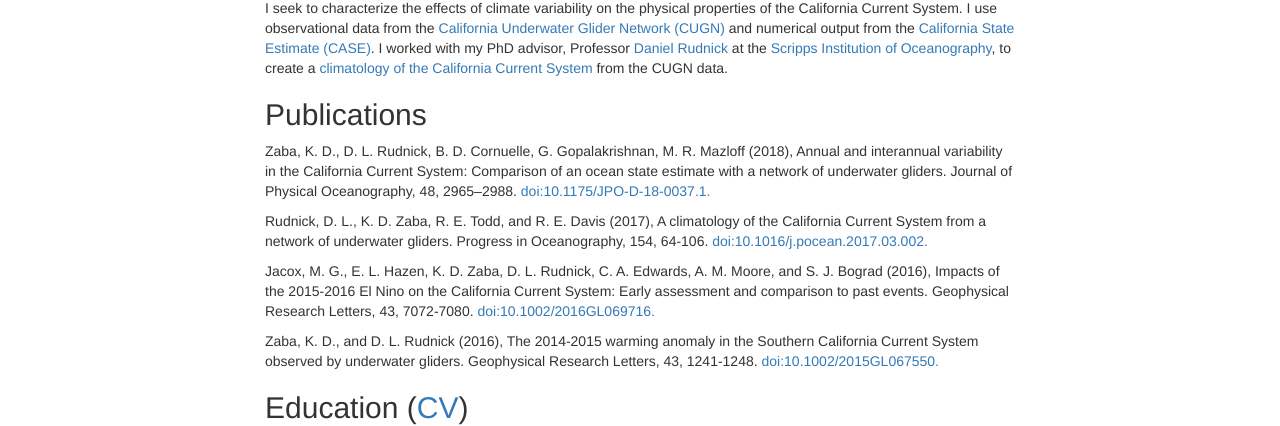
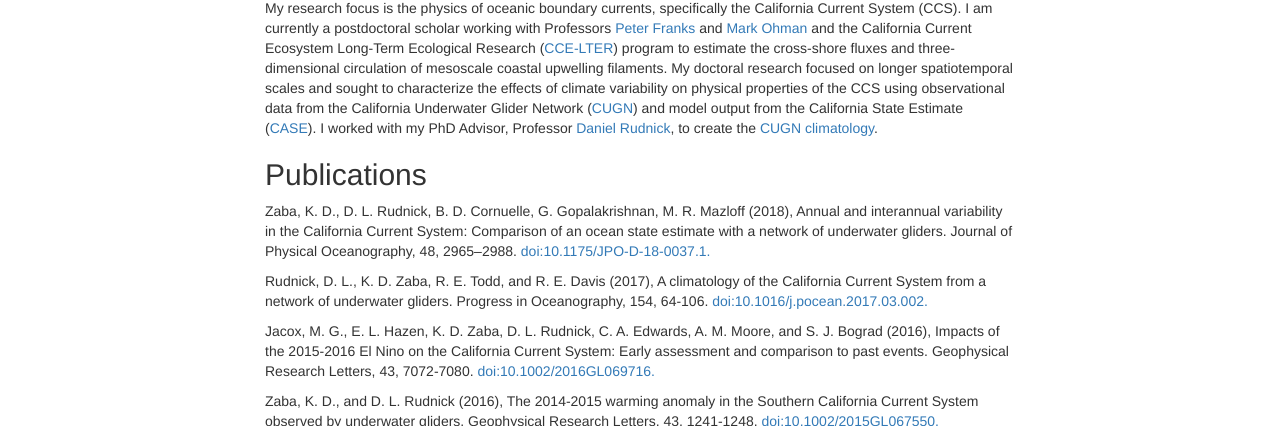
Before and after one commit to kzaba/kzaba.github.io, a plain HTML site: page index.html in a window 1280 px wide. Shown: the part 674-1100 px from the top of the page. Drawn offline with nearby package versions, Linux system fonts and the light colour scheme.

```diff
--- a/index.html
+++ b/index.html
@@ -52,7 +52,7 @@
         <div class="col-md-2"></div>
         <div class="col-md-8">
           <h2>Research</h2>
-          <p>I seek to characterize the effects of climate variability on the physical properties of the California Current System. I use observational data from the <a href="http://spraydata.ucsd.edu/projects/CUGN"> California Underwater Glider Network (CUGN)</a> and numerical output from the <a href="http://www.ecco.ucsd.edu/case.html"> California State Estimate (CASE)</a>. I worked with my PhD advisor, Professor <a href="http://chowder.ucsd.edu/Rudnick/Daniel_L._Rudnick.html">Daniel Rudnick</a> at the <a href="https://scripps.ucsd.edu/">Scripps Institution of Oceanography</a>, to create a <a href="http://spraydata.ucsd.edu/climCUGN/">climatology of the California Current System</a> from the CUGN data.
+          <p>My research focus is the physics of oceanic boundary currents, specifically the California Current System (CCS). I am currently a postdoctoral scholar working with Professors <a href="http://scrippsscholars.ucsd.edu/pjfranks">Peter Franks</a> and <a href="http://scrippsscholars.ucsd.edu/mohman">Mark Ohman</a> and the California Current Ecosystem Long-Term Ecological Research (<a href="http://ccelter.sio.ucsd.edu/">CCE-LTER</a>) program to estimate the cross-shore fluxes and three-dimensional circulation of mesoscale coastal upwelling filaments. My doctoral research focused on longer spatiotemporal scales and sought to characterize the effects of climate variability on physical properties of the CCS using observational data from the California Underwater Glider Network (<a href="http://spraydata.ucsd.edu/projects/CUGN">CUGN</a>) and model output from the California State Estimate (<a href="http://www.ecco.ucsd.edu/case.html">CASE</a>). I worked with my PhD Advisor, Professor  <a href="http://chowder.ucsd.edu/Rudnick/Daniel_L._Rudnick.html">Daniel Rudnick</a>, to create the <a href="http://spraydata.ucsd.edu/climCUGN/">CUGN climatology</a>.
           <h2><a id="publications"></a>Publications</h2>
           <p>Zaba, K. D., D. L. Rudnick, B. D. Cornuelle, G. Gopalakrishnan, M. R. Mazloff (2018), Annual and interannual variability in the California Current System: Comparison of an ocean state estimate with a network of underwater gliders. Journal of Physical Oceanography, 48, 2965–2988. <a href="http://doi.org/10.1175/JPO-D-18-0037.1">doi:10.1175/JPO-D-18-0037.1.</a></p>
           <p>Rudnick, D. L., K. D. Zaba, R. E. Todd, and R. E. Davis (2017), A climatology of the California Current System from a network of underwater gliders. Progress in Oceanography, 154, 64-106. <a href="http://doi.org/10.1016/j.pocean.2017.03.002">doi:10.1016/j.pocean.2017.03.002.</a></p>
```
